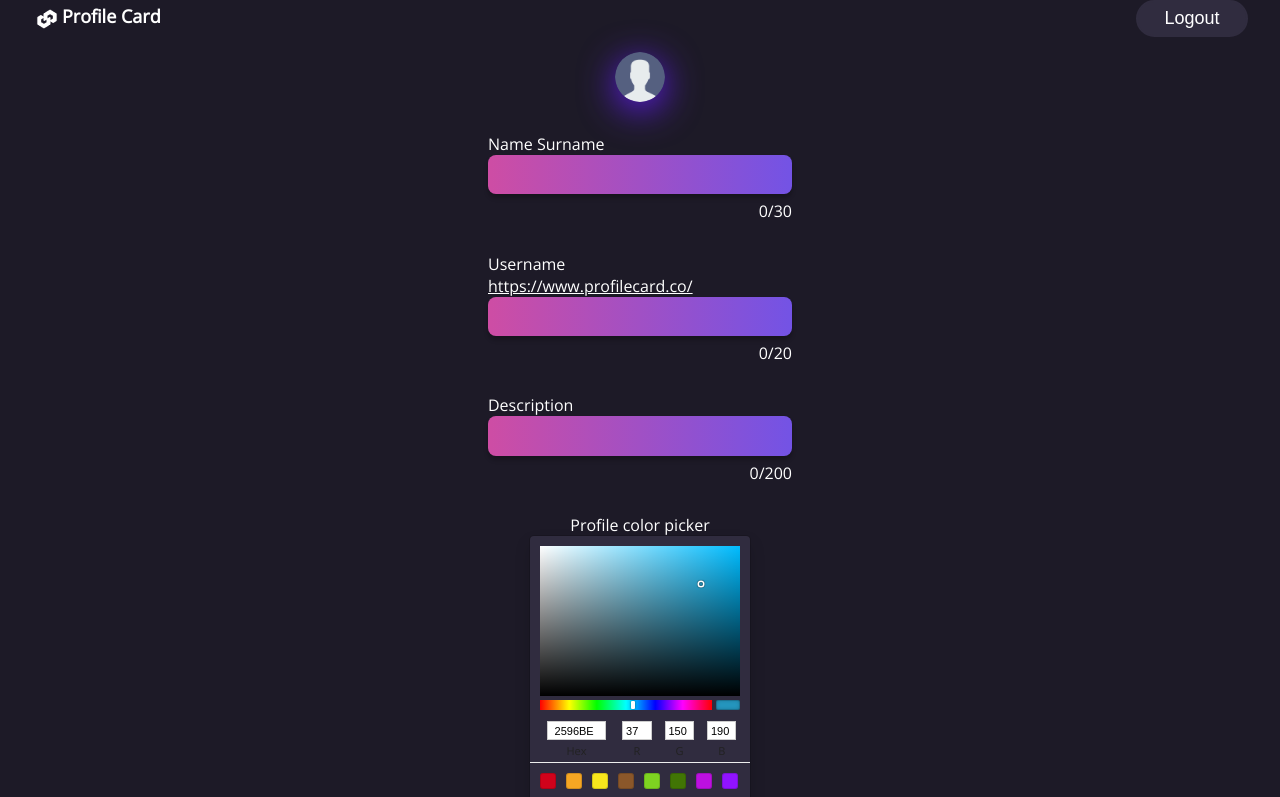
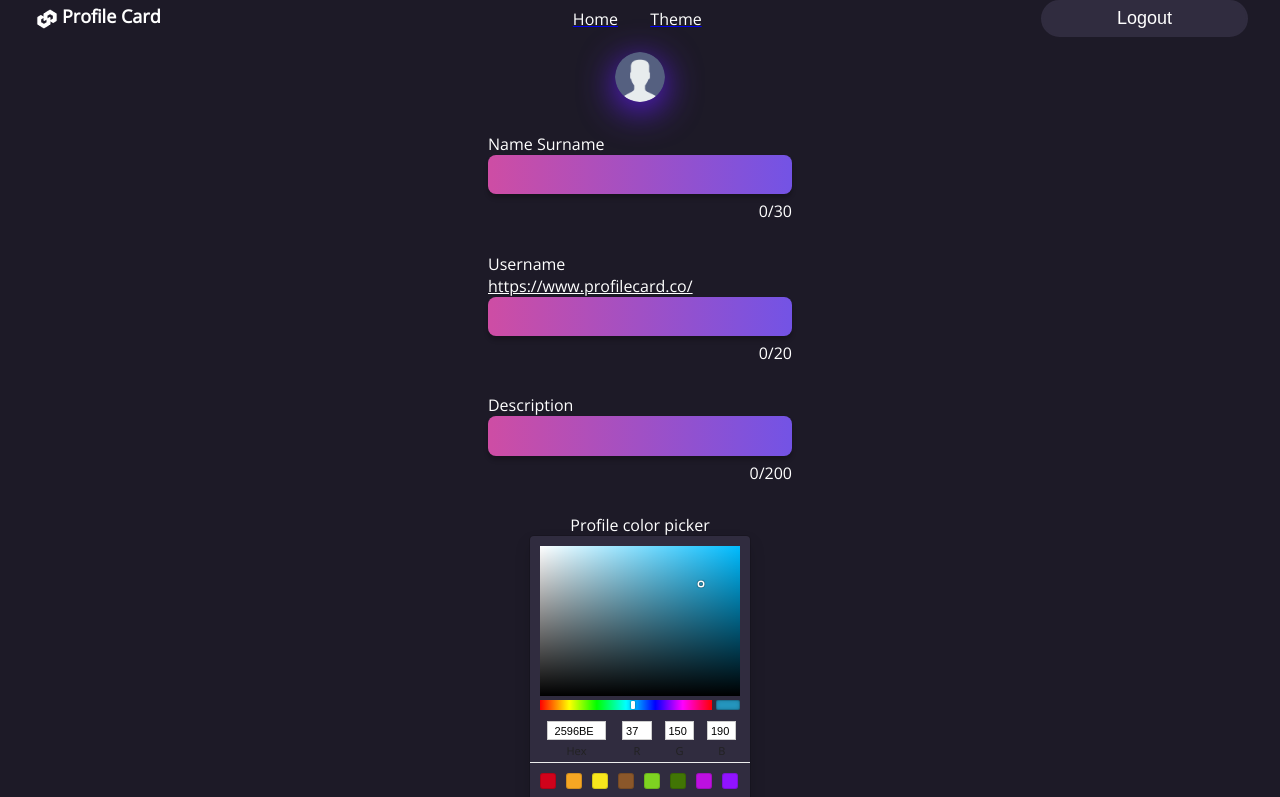
Before and after one commit to tw4/profilecard, a React (Create React App) app: page /profile in a window 1280 px wide. Shown: the top 797 px of the page. Built offline with nearby package versions, Linux system fonts and the light colour scheme; no server answers; the database is empty; sample sign-in values are in the browser's storage.

Commit message:
add: user navbar home and theme link

```diff
--- a/src/components/UserNavbar.tsx
+++ b/src/components/UserNavbar.tsx
@@ -5,6 +5,7 @@ import { useAppDispatch } from '../store';
 import { useNavigate } from 'react-router-dom';
 import { auth } from '../services/Firebase';
 import { clearUserState } from '../features/user/UserSlice';
+import UserNavbarItem from './UserNavbarItem';
 
 const UserNavbar = () => {
   const dispatch = useAppDispatch();
@@ -20,6 +21,7 @@ const UserNavbar = () => {
     <Box
       stack="HStack"
       css={{
+        display: 'flex',
         alignItems: 'center',
         justifyContent: 'space-between',
         '@media screen and (max-width: 768px)': {
@@ -30,21 +32,43 @@ const UserNavbar = () => {
       <Box
         stack="HStack"
         css={{
+          width: '25%',
           '@media screen and (max-width: 768px)': {
             flexDirection: 'row',
           },
         }}
       >
         <img src={profileCard} height="30px" alt="profilecard logo" />
-        <Text color="light" size="4" css={{ fontWeight: 'bold' }}>
+        <Text
+          color="light"
+          size="4"
+          css={{
+            fontWeight: 'bold',
+            '@media screen and (max-width: 768px)': {
+              visibility: 'hidden',
+            },
+          }}
+        >
           Profile Card
         </Text>
+      </Box>
+      <Box
+        stack="HStack"
+        css={{
+          justifyContent: 'center',
+          '@media screen and (max-width: 768px)': {
+            flexDirection: 'row',
+          },
+        }}
+      >
+        <UserNavbarItem to="/profile" title="Home" />
+        <UserNavbarItem to="/theme" title="Theme" />
       </Box>
       <Button
         onClick={() => logout()}
         size="4"
         css={{
-          width: '10%',
+          width: '25%',
           padding: '0.5%',
           '@media screen and (max-width: 768px)': {
             width: '50%',
```
